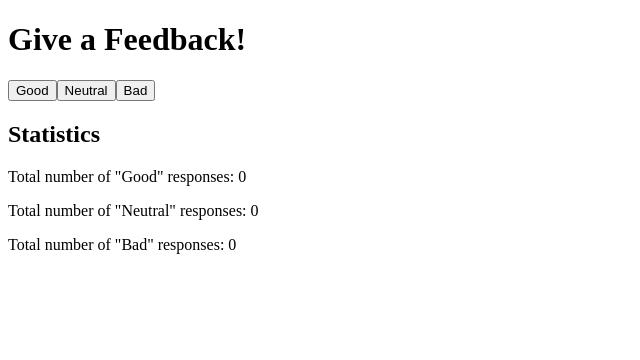
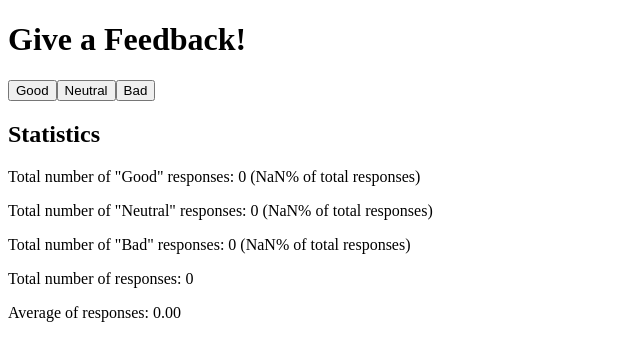
Before and after one commit to caiobdewnig/fullstackopen, a React (Vite) app in the folder part1/unicafe/: page / in a window 1280 px wide. Shown: the top 360 px of the page, without its empty margins (0-640 px from the left). Built offline with nearby package versions, Linux system fonts and the light colour scheme.

Commit message:
(Unicafe, step 1) - included

```diff
--- a/part1/unicafe/src/App.jsx
+++ b/part1/unicafe/src/App.jsx
@@ -13,9 +13,11 @@ const App = () => {
       <button onClick={()=> setNeutral(neutral + 1)}>Neutral</button>
       <button onClick={()=> setBad(bad + 1)}>Bad</button>
       <h2>Statistics</h2>
-      <p>Total number of "Good" responses: {good}</p>
-      <p>Total number of "Neutral" responses: {neutral}</p>
-      <p>Total number of "Bad" responses: {bad}</p>
+      <p>Total number of "Good" responses: {good} ({Math.round((good*100)/(good + neutral + bad))}% of total responses)</p>
+      <p>Total number of "Neutral" responses: {neutral} ({Math.round((neutral*100)/(good + neutral + bad))}% of total responses)</p>
+      <p>Total number of "Bad" responses: {bad} ({Math.round((bad*100)/(good + neutral + bad))}% of total responses)</p>
+      <p>Total number of responses: {(good + neutral + bad)}</p>
+      <p>Average of responses: {((good + neutral + bad)/3).toFixed(2)}</p>
     </>
   )
 }
```
